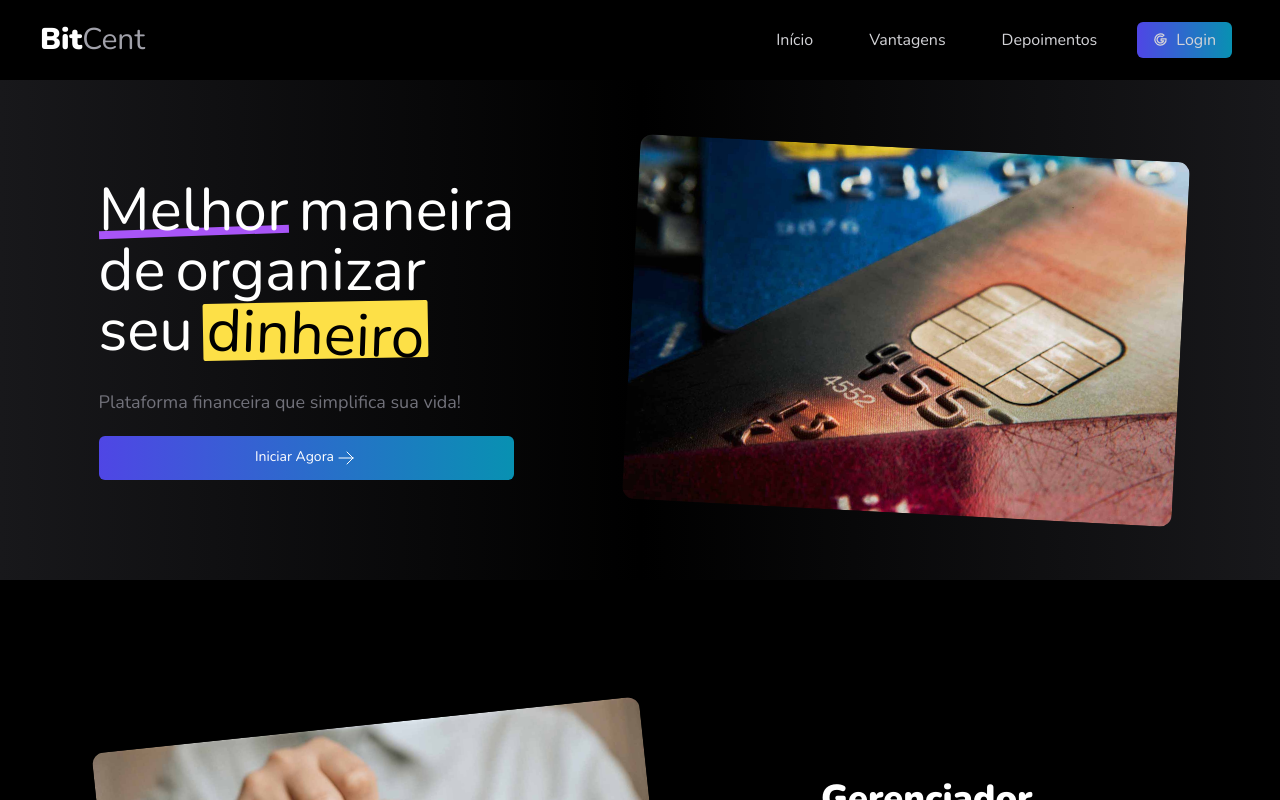
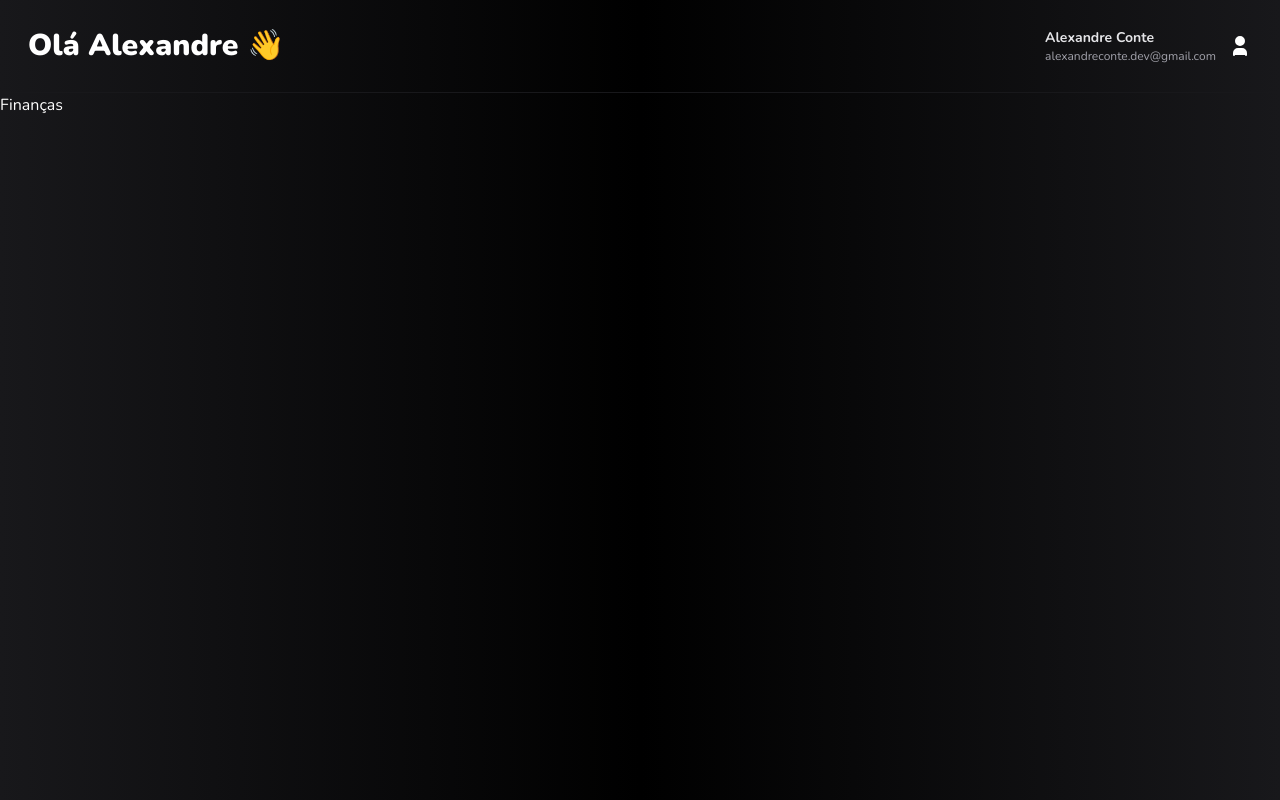
Before and after one commit to AlexandreConte/BitCent, a Next.js app: page / in a window 1280 px wide. Shown: the top 800 px of the page. Built offline with nearby package versions, Linux system fonts and the light colour scheme.

Commit message:
Financas

```diff
--- /dev/null
+++ b/src/components/financas/index.tsx
@@ -0,0 +1,12 @@
+import Cabecalho from "../template/Cabecalho";
+import Pagina from "../template/Pagina";
+
+
+export default function Financas() {
+    return (
+        <Pagina>
+            <Cabecalho />
+            Finanças
+        </Pagina>
+    )
+}
--- /dev/null
+++ b/src/components/template/BoasVindas.tsx
@@ -0,0 +1,19 @@
+import usuarioFalso from "@/data/constants/usuarioFalso"
+
+export default function BoasVindas() {
+    const usuario = usuarioFalso
+
+    function renderizarNome() {
+        return (
+            <span className="hidden sm:inline">
+                {usuario?.nome?.split(' ')[0]}
+            </span>
+        )
+    }
+
+    return (
+        <div className="text-3xl font-black">
+            Olá {renderizarNome()} 👋
+        </div>
+    )
+}
--- /dev/null
+++ b/src/components/template/Cabecalho.tsx
@@ -0,0 +1,14 @@
+import BoasVindas from "./BoasVindas";
+import MenuUsuario from "./MenuUsuario";
+
+export default function Cabecalho() {
+    return (
+        <div className="
+            flex justify-between items-center
+            p-7 border-b border-zinc-900
+        ">
+            <BoasVindas />
+            <MenuUsuario />
+        </div>
+    )
+}
--- /dev/null
+++ b/src/components/template/MenuUsuario.tsx
@@ -0,0 +1,50 @@
+import { Avatar, Button, Menu, rem } from "@mantine/core";
+import usuario from "@/data/constants/usuarioFalso";
+import React from "react";
+import Link from "next/link";
+import { IconCoin, IconUser } from "@tabler/icons-react";
+
+export default function MenuUsuario() {
+
+    return (
+        <Menu
+            width={220}
+            position="top-end"
+            withinPortal={false}
+        >
+            <Menu.Target>
+                <div className="flex items-center gap-3 cursor-pointer">
+                    <div className="hidden md:flex flex-col select-none">
+                        <span className="text-sm font-bold text-zinc-200">
+                            {usuario?.nome}
+                        </span>
+                        <span className="text-xs text-zinc-400">
+                            {usuario?.email}
+                        </span>
+                    </div>
+                    <Avatar
+                        size={40}
+                        src={usuario?.imagemUrl ?? "/user.svg"}
+                        radius="xl"
+                    />
+                </div>
+            </Menu.Target>
+            <Menu.Dropdown className="fixed left-0 top-20 px-6 py-3 rounded-lg bg-zinc-700 my-10">
+                <div className="flex flex-col justify-center gap-y-2">
+                    <Menu.Label>
+                        <span className="flex items-center gap-x-2 gap-y-1">
+                            <IconUser /> Usuário
+                        </span>
+                    </Menu.Label>
+                    <Link href="/">
+                        <Menu.Item>
+                            <span className="flex items-center gap-x-2 gap-y-1">
+                                <IconCoin /> Finanças
+                            </span>
+                        </Menu.Item>
+                    </Link>
+                </div>
+            </Menu.Dropdown>
+        </Menu>
+    )
+}
--- /dev/null
+++ b/src/data/constants/usuarioFalso.ts
@@ -0,0 +1,10 @@
+import Usuario from "@/logic/core/usuario/Usuario";
+
+const usuarioFalso = {
+    id: "43256642311",
+    nome: "Alexandre Conte",
+    email: "alexandreconte.dev@gmail.com",
+    imagemUrl: null,
+} as Usuario;
+
+export default usuarioFalso;
--- /dev/null
+++ b/src/logic/core/usuario/Usuario.ts
@@ -0,0 +1,6 @@
+export default interface Usuario {
+    id: string;
+    nome: string;
+    email: string;
+    imagemUrl?: string | null;
+}
--- a/src/pages/_app.tsx
+++ b/src/pages/_app.tsx
@@ -1,6 +1,11 @@
 import '@/styles/globals.css'
+import { MantineProvider, darken } from '@mantine/core'
 import type { AppProps } from 'next/app'
 
 export default function App({ Component, pageProps }: AppProps) {
-  return <Component {...pageProps} />
+    return (
+        <MantineProvider>
+            <Component {...pageProps} />
+        </MantineProvider>
+    )
 }
--- a/src/pages/index.tsx
+++ b/src/pages/index.tsx
@@ -1,7 +1,8 @@
+import Financas from "@/components/financas";
 import Landing from "@/components/landing";
 
 export default function Home() {
     return (
-        <Landing />
+        <Financas />
     )
 }
```
Also changed, not shown: public/user.svg (added).
